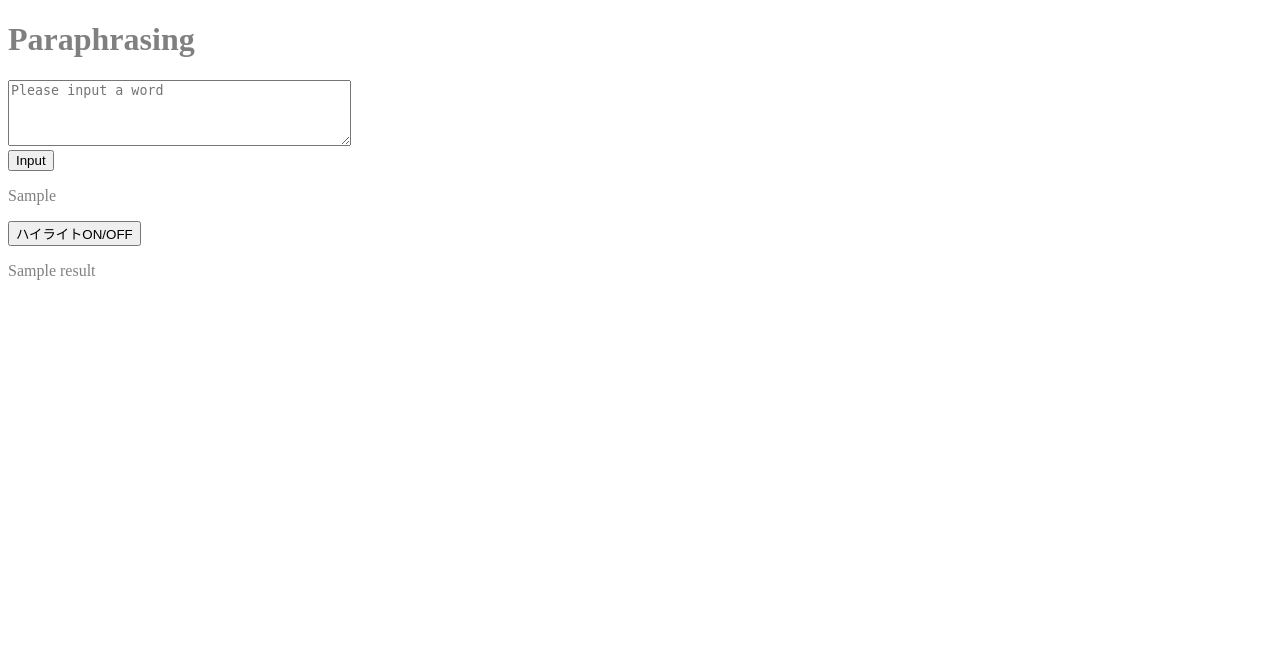
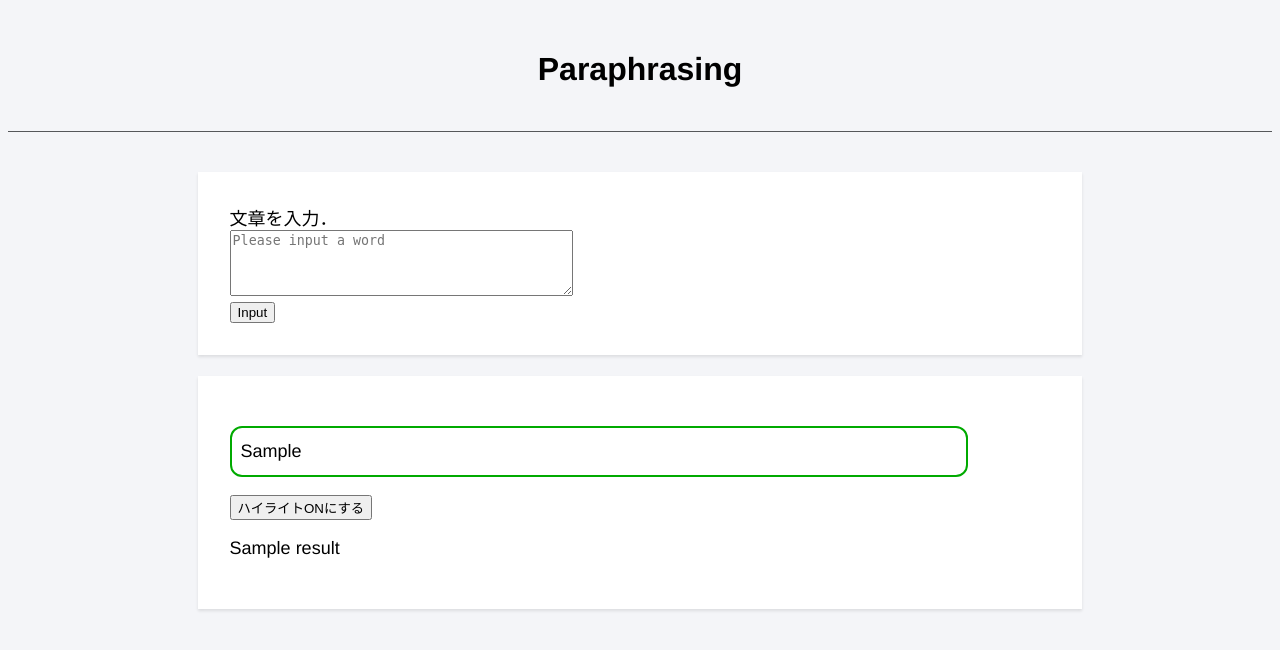
Before and after one commit to OnizukaLab/Lexical_simplification_Application, a Django app: template paraphrasing/board/templates/board/index.html in a window 1280 px wide. Shown: the top 650 px of the page. Run offline with Django 3.2, Linux system fonts and the light colour scheme; the template is opened without the code that fills it: most values are stand-ins (such as "Sample title", 1, 10 or a date in 2020).

Commit message:
ハイライト表示実装．レイアウト変更．

```diff
--- a/paraphrasing/board/static/board/css/style.css
+++ b/paraphrasing/board/static/board/css/style.css
@@ -1,7 +1,59 @@
 body {
-    color: gray;
+    background-color: #f4f5f8;
+    font-family: "Helvetica Neue","Segoe UI", Arial, "Hiragino Kaku Gothic ProN", "Hiragino Sans", Meiryo, sans-serif;
+    word-wrap: break-word;
+}
+header{
+    display: block;
+    height: 72px;
+    border: none;
 }
 
+.hero-header{
+    padding: 0.7rem 0;
+    border-bottom: 1px solid #55575a;
+}
+
+.hero-header_visual{
+    text-align: center;
+}
+.contents{
+    padding: 2.5rem 0;
+    font-size: 18px;
+    text-align: center;
+}
+
+.wrap{
+    margin: auto;
+    width: 70%;
+    text-align: left;
+}
+
+.wrap_outer{
+    background-color: white;
+    box-shadow: 0 2px 3px rgb(0 0 0 / 10%);
+}
+.wrap_inner{
+    background-color: white;
+    padding: 2.0rem;
+}
+
+/* ▼対象文章枠の装飾（任意） */
+#msg_highlight {
+    border: 2px solid #0a0;  /* 枠線 */
+    border-radius: 0.67em;   /* 角丸 */
+    padding: 0.5em;          /* 内側余白 */
+    width: 90%;             /* 横幅 */
+    box-sizing: border-box;  /* はみ出しを防ぐ対策 */
+    background-color: #fff;  /* 背景色 */
+    line-height: 1.6;        /* 行の高さ */
+}
+/* ▼ハイライトON/OFFボタン枠の装飾（任意） */
+.controlpanel {
+    margin: 1em 0;           /* 外側余白 */
+    padding: 1em;            /* 内側余白 */
+    background-color: #eee;  /* 背景色 */
+}
 /* ▼ハイライト部分の装飾 */
 span.mark1 { background-color: yellow; } /* 黄色ハイライト用 */
 span.mark2 { background-color: lime; }   /* 緑色ハイライト用 */
--- a/paraphrasing/board/templates/board/index.html
+++ b/paraphrasing/board/templates/board/index.html
@@ -8,26 +8,41 @@
     <link rel="stylesheet" type="text/css" href="{% static 'board/css/style.css' %}">
 </head>
 <body>
-    <h1>Paraphrasing</h1>
+    <div class="hero-header">
+        <div class="wrap">
+            <h1 class="hero-header_visual">
+                <p>Paraphrasing</p>
+            </h1>
+        </div>
+    </div>
+    <div class="contents">
+    <div class="wrap">
+        <div class="wrap_outer">
+            <div class="wrap_inner">
             <form method="post" action="{% url 'form' %}">
                 {% csrf_token %}
+                文章を入力．
+                <br/>
                 <textarea name="msg" id="msg" rows="4" cols="40" placeholder="Please input a word"></textarea><br>
                 <input type="submit" value="Input">
             </form>
-    <p class="msg_highlight">{{msg1}}</p>
+            </div>
+        </div>
+        <br/>
+        <div class="wrap_outer">
+            <div class="wrap_inner">
+            <p id="msg_highlight">{{msg1}}</p>
             <p class="controlpane">
-        <input type="button" value="ハイライトON/OFF" id="btn-onoff">
+                <input type="button" value="ハイライトONにする" id="btn-onoff">
             </p>
             <p>{{result}}</p>
-
+            </div>
+        </div>
+    </div>
+    </div>
 
 <script>
 
-
-{% autoescape off %}
-var highlight_words_list = {{highlight_words_list}};
-{% endautoescape %}
-//参考：https://www.nishishi.com/javascript-tips/auto-word-highlighter.html
 // ▼①元のHTMLソースを保持しておく変数
 var backupOriginal = "";
 // ▼②文字列を検索してハイライト用要素を加える処理
@@ -40,21 +55,19 @@ function replacer( str, word , att  ) {
 }
 // ▼③ハイライトを加える処理
 function addhighlight() {
-    backupOriginal = document.getElementById("msg_highlight").value;
+    backupOriginal = document.getElementById("msg_highlight").innerHTML;
     var forShow = backupOriginal;
-    for(let i=0;i<highlight_words_list.length;i++){
-        forShow = replacer( forShow, highlight_words_list[i], "mark1" );
-    }
-    // hard cord
-    forShow = replacer( forShow, "highlight", "mark1" );
+    forShow = replacer( forShow, "ハイライト", "mark1" );
+    forShow = replacer( forShow, "University", "mark1" );
     forShow = replacer( forShow, "文章", "mark2" );
+    forShow = replacer( forShow, "highlight", "mark2" );
     forShow = replacer( forShow, "表示", "mark3" );
-    //
-    document.getElementById("msg_highlight").value = forShow;
+    forShow = replacer( forShow, "Osaka", "mark3" );
+    document.getElementById("msg_highlight").innerHTML = forShow;
 }
 // ▼④ハイライトを消す処理
 function clearhighlight() {
-    document.getElementById("msg_highlight").value = backupOriginal;  // バックアップから書き戻す
+    document.getElementById("msg_highlight").innerHTML = backupOriginal;  // バックアップから書き戻す
     backupOriginal = "";    // バックアップを消す
 }
 // ▼⑤ハイライトを加えるか消すかを判断
@@ -70,6 +83,74 @@ function highlightcheck() {
 }
 // ▼⑥ボタンクリックイベントに、上記の関数を割り当てる
 document.getElementById("btn-onoff").onclick  = highlightcheck;
+/*
+
+{% autoescape off %}
+var highlight_words_list = {{highlight_words_list}};
+{% endautoescape %}
+//参考：https://www.nishishi.com/javascript-tips/auto-word-highlighter.html
+// ▼①元のHTMLソースを保持しておく変数
+var backupOriginal = "";
+var target_id = "msg_highlight2";
+var push_flg1 = 0;
+// ▼②文字列を検索してハイライト用要素を加える処理
+function replacer( str, word , att  ) {
+    var SearchString = '(' + word + ')';
+    var RegularExp = new RegExp( SearchString, "g" );
+    var ReplaceString = '<span class="' + att + '">$1</span>';
+    var ResString = str.replace( RegularExp , ReplaceString );
+    return ResString;
+}
+// ▼③ハイライトを加える処理
+function addhighlight() {
+    backupOriginal = document.getElementById(target_id).value;
+    var forShow = backupOriginal;
+    for(let i=0;i<highlight_words_list.length;i++){
+        forShow = replacer( forShow, highlight_words_list[i], "mark1" );
+    }
+    // hard cord
+    forShow = replacer( forShow, "highlight", "mark1" );
+    forShow = replacer( forShow, "文章", "mark2" );
+    forShow = replacer( forShow, "表示", "mark3" );
+    //
+    document.getElementById(target_id).value = forShow;
+}
+// ▼④ハイライトを消す処理
+function clearhighlight() {
+    document.getElementById(target_id).value = backupOriginal;  // バックアップから書き戻す
+    backupOriginal = "";    // バックアップを消す
+}
+// ▼⑤ハイライトを加えるか消すかを判断
+function highlightcheck() {
+    if( backupOriginal.length == 0 ) {
+        // 何もバックアップされていなければ（未ハイライトなので）ハイライトを加える
+        addhighlight();
+    }
+    else {
+        // 何かバックアップされていれば（ハイライト済みなので）ハイライトを消す
+        clearhighlight();
+    }
+    push_flg1 = (push_flg1 + 1) % 2;
+    setCurrentValue1(push_flg1);
+}
+// ▼⑥ボタンクリックイベントに、上記の関数を割り当てる
+document.getElementById("btn-onoff").onclick  = highlightcheck;
+
+
+
+
+var inputElem1 = document.getElementById('btn-onoff');
+var setCurrentValue1 = (push_flg1) => {
+    if(push_flg1 ==0){
+        inputElem1.value = "ハイライトONにする";
+    }else{
+        inputElem1.value = "ハイライトOFFにする";
+    }
+}
+setCurrentValue1(push_flg1);
+
+*/
+
 
 // ************************
 /*
--- a/paraphrasing/board/views.py
+++ b/paraphrasing/board/views.py
@@ -14,11 +14,11 @@ def index(request):
 
 def form(request):
     msg = request.POST['msg']
-    result = paraphrasing(msg)
-    highlight_words_list=[] # list of words that can be paraphrased
+    #result = paraphrasing(msg)
+    highlight_words_list=["University"] # list of words that can be paraphrased
     params= {
         'msg1':'Your Input: '+msg,
-        'result':'Synonyms: '+result,
+        #'result':'Synonyms: '+result,
         'highlight_words_list':highlight_words_list,
         }
     return render(request, 'board/index.html', params)
```
Lines whose indentation alone changed are shown as unchanged.
